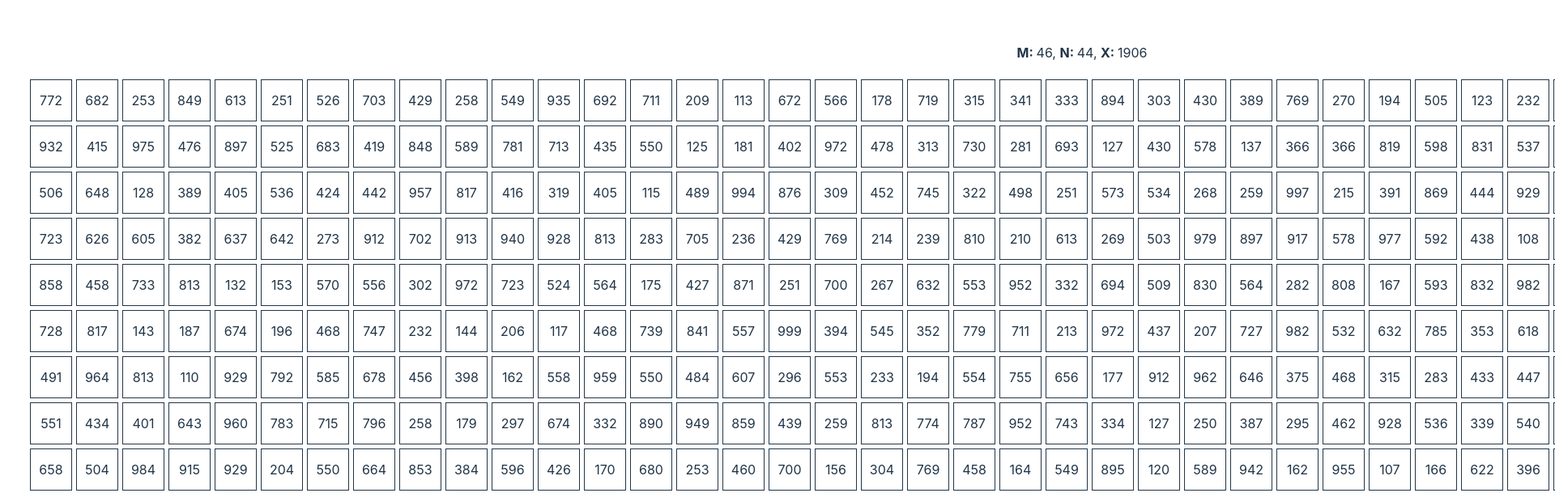
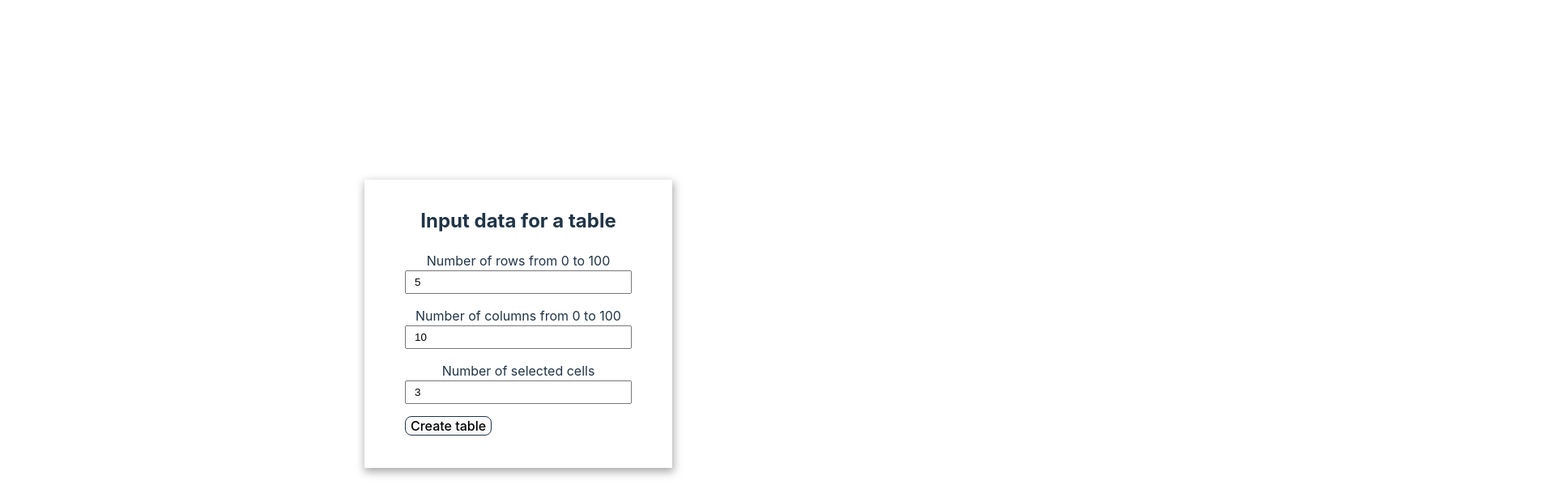
Before and after one commit to deysan/dynamic-table, a React (Vite) app: page / in a window 1280 px wide. Shown: the top 609 px of the page at 81% size, 1920 px wide, since content can reach past the window. Built offline with nearby package versions, Linux system fonts and the light colour scheme.

Commit message:
Add input data form

```diff
--- a/src/App.tsx
+++ b/src/App.tsx
@@ -1,10 +1,14 @@
 import { DataProvider } from './hooks/useData';
-import { Table } from './layout/Table';
+import { InputData } from './components/InputData';
+import { Table } from './components/Table';
+import { useState } from 'react';
 
 function App() {
+  const [isOpenTable, setOpenTable] = useState(false);
+
   return (
-    <DataProvider>
-      <Table />
+    <DataProvider setOpenTable={setOpenTable}>
+      {isOpenTable ? <Table /> : <InputData setOpenTable={setOpenTable} />}
     </DataProvider>
   );
 }
--- /dev/null
+++ b/src/components/InputData.tsx
@@ -0,0 +1,66 @@
+import React from 'react';
+import { useData } from '../hooks/useData';
+
+interface InputDataProps {
+  setOpenTable: React.Dispatch<React.SetStateAction<boolean>>;
+}
+
+export const InputData: React.FC<InputDataProps> = ({ setOpenTable }) => {
+  const { input, setInput, setCreate } = useData();
+
+  const handleChange = (event: React.ChangeEvent<HTMLInputElement>) => {
+    const { name, value } = event.target;
+    setInput((prevState) => ({ ...prevState, [name]: value }));
+  };
+
+  const handleSubmit = (event: React.FormEvent<HTMLFormElement>) => {
+    event.preventDefault();
+    setCreate(true);
+    setOpenTable(true);
+  };
+
+  return (
+    <div className="data">
+      <h2>Input data for a table</h2>
+      <form className="form" onSubmit={handleSubmit}>
+        <div>
+          <label htmlFor="m">Number of rows from 0 to 100</label>
+          <input
+            id="m"
+            name="m"
+            type="number"
+            value={input.m}
+            min={0}
+            max={100}
+            onChange={handleChange}
+          />
+        </div>
+        <div>
+          <label htmlFor="n">Number of columns from 0 to 100</label>
+          <input
+            id="n"
+            name="n"
+            type="number"
+            value={input.n}
+            min={0}
+            max={100}
+            onChange={handleChange}
+          />
+        </div>
+        <div>
+          <label htmlFor="x">Number of selected cells</label>
+          <input
+            id="x"
+            name="x"
+            type="number"
+            value={input.x}
+            min={0}
+            max={input?.m * input?.n || 100}
+            onChange={handleChange}
+          />
+        </div>
+        <button>Create table</button>
+      </form>
+    </div>
+  );
+};
--- a/src/layout/Table.tsx
+++ b/src/components/Table.tsx
@@ -1,11 +1,11 @@
 import React, { useMemo, useState } from 'react';
 
-import { Loader } from '../components/Loader';
-import { TableRow } from '../components/TableRow';
+import { Loader } from './Loader';
+import { TableRow } from './TableRow';
 import { useData } from '../hooks/useData';
 
 export const Table: React.FC = () => {
-  const { table, countX, loading, handleAddRow } = useData();
+  const { input, table, loading, handleAddRow, refreshTable } = useData();
   const [isSelected, setSelected] = useState(false);
 
   const columnAverage = useMemo(() => {
@@ -28,21 +28,42 @@ export const Table: React.FC = () => {
 
   return (
     <div className="table">
-      <p>
-        <>
+      <p style={{ display: 'flex', justifyContent: 'center', gap: '5px' }}>
+        <span>
           <b>M: </b>
-          {Object.keys(table)?.length}
-        </>
-        {', '}
-        <>
+          {Object.keys(table).length}
+          {', '}
+        </span>
+        <span>
           <b>N: </b>
-          {Object.values(table)?.[0]?.length}
-        </>
-        {', '}
-        <>
+          {input.n}
+          {', '}
+        </span>
+        <span>
           <b>X: </b>
-          {countX}
-        </>
+          {input.x}
+        </span>
+        <button
+          style={{
+            width: '24px',
+            height: '24px',
+          }}
+          onClick={refreshTable}
+        >
+          <svg
+            xmlns="http://www.w3.org/2000/svg"
+            fill="none"
+            viewBox="0 0 24 24"
+            strokeWidth={1.5}
+            stroke="currentColor"
+          >
+            <path
+              strokeLinecap="round"
+              strokeLinejoin="round"
+              d="M16.023 9.348h4.992v-.001M2.985 19.644v-4.992m0 0h4.992m-4.993 0l3.181 3.183a8.25 8.25 0 0013.803-3.7M4.031 9.865a8.25 8.25 0 0113.803-3.7l3.181 3.182m0-4.991v4.99"
+            />
+          </svg>
+        </button>
       </p>
       {Object.keys(table).map((row) => (
         <div className="row" key={row}>
--- a/src/hooks/useData.tsx
+++ b/src/hooks/useData.tsx
@@ -1,11 +1,7 @@
-import { Cell, Data, Row, Table } from '../types';
+import { Cell, Data, Input, Row, Table } from '../types';
 import React, { useContext, useEffect, useState } from 'react';
-import {
-  getRandomAmount,
-  getRandomCount,
-  getRandomX,
-} from '../utils/randomNumbers';
 
+import { getRandomAmount } from '../utils/randomNumbers';
 import { v4 as uuidv4 } from 'uuid';
 
 const DataContext = React.createContext<Data>(null!);
@@ -16,11 +12,16 @@ export const useData = () => {
 
 interface DataProviderProps {
   children: React.ReactNode;
+  setOpenTable: React.Dispatch<React.SetStateAction<boolean>>;
 }
 
-export const DataProvider: React.FC<DataProviderProps> = ({ children }) => {
+export const DataProvider: React.FC<DataProviderProps> = ({
+  children,
+  setOpenTable,
+}) => {
+  const [isCreate, setCreate] = useState(false);
+  const [input, setInput] = useState<Input>({ m: 5, n: 10, x: 3 });
   const [table, setTable] = useState<Table>({});
-  const [countX, setCountX] = useState(0);
   const [loading, setLoading] = useState(false);
   const [selectedCell, setSelectedCell] = useState<string[]>([]);
 
@@ -65,22 +66,25 @@ export const DataProvider: React.FC<DataProviderProps> = ({ children }) => {
         (a, b) =>
           Math.abs(cellAmount - a.amount) - Math.abs(cellAmount - b.amount),
       )
-      .slice(0, countX);
+      .slice(0, input.x);
 
     setSelectedCell(closestArray.map((cell) => cell?.id));
   };
 
+  const refreshTable = () => {
+    setOpenTable(false);
+    setCreate(false);
+    setTable({});
+  };
+
   const createTable = (): Promise<Table> => {
-    const m = getRandomCount();
-    const n = getRandomCount();
-    const x = getRandomX(m, n);
     const table: Table = {};
 
-    for (let i = 0; i < m; i++) {
+    for (let i = 0; i < input.m; i++) {
       const row: Row = [];
       const rowId = uuidv4();
 
-      for (let j = 0; j < n; j++) {
+      for (let j = 0; j < input.n; j++) {
         const cell: Cell = {
           id: uuidv4(),
           amount: getRandomAmount(),
@@ -90,33 +94,37 @@ export const DataProvider: React.FC<DataProviderProps> = ({ children }) => {
       table[rowId] = row;
     }
 
-    setCountX(x);
-
     return new Promise((resolve) => {
       setTimeout(function () {
         resolve(table);
-      }, 2000);
+      }, 1000);
     });
   };
 
   useEffect(() => {
-    setLoading(true);
-    createTable()
-      .then((response) => setTable(response))
-      .finally(() => setLoading(false));
-  }, []);
+    if (isCreate) {
+      setLoading(true);
+      createTable()
+        .then((response) => setTable(response))
+        .finally(() => setLoading(false));
+    }
+  }, [isCreate]);
 
   return (
     <DataContext.Provider
       value={{
         table,
-        countX,
         loading,
         handleChangeCell,
         handleDeleteRow,
         handleAddRow,
         handleSelectCell,
         selectedCell,
+        isCreate,
+        setCreate,
+        input,
+        setInput,
+        refreshTable,
       }}
     >
       {children}
--- a/src/index.css
+++ b/src/index.css
@@ -44,12 +44,15 @@ h1 {
 
 button {
   height: 100%;
-  border-radius: 8px;
-  border: 1px solid #213547;
+  display: flex;
+  justify-content: center;
+  align-items: center;
   font-size: 1em;
   font-weight: 500;
   font-family: inherit;
   background-color: #f9f9f9;
+  border: 1px solid #213547;
+  border-radius: 8px;
   cursor: pointer;
   transition: border-color 0.25s;
 }
@@ -154,3 +157,23 @@ button:focus-visible {
   width: 20px;
   height: 20px;
 }
+
+.data {
+  width: 280px;
+  padding: 20px 50px 40px;
+  box-shadow: 1px 4px 10px 1px #aaa;
+}
+
+.data * {
+  box-sizing: border-box;
+}
+
+.data h2 {
+  margin-bottom: 25px;
+}
+
+input {
+  width: 100%;
+  margin-bottom: 15px;
+  padding: 5px 10px;
+}
```
Also changed, not shown: src/types/index.ts (+11 -1 lines).
